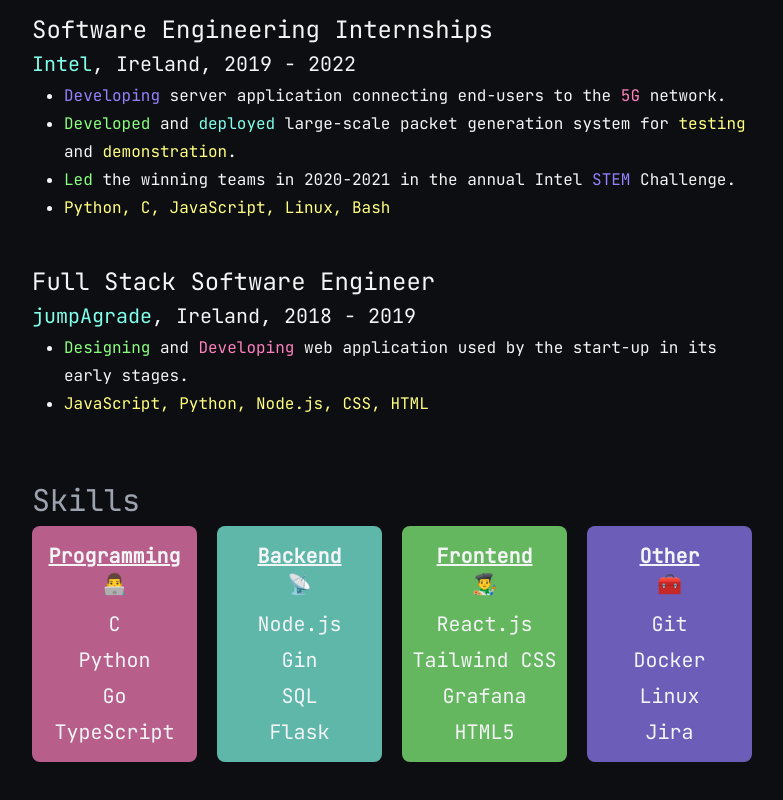
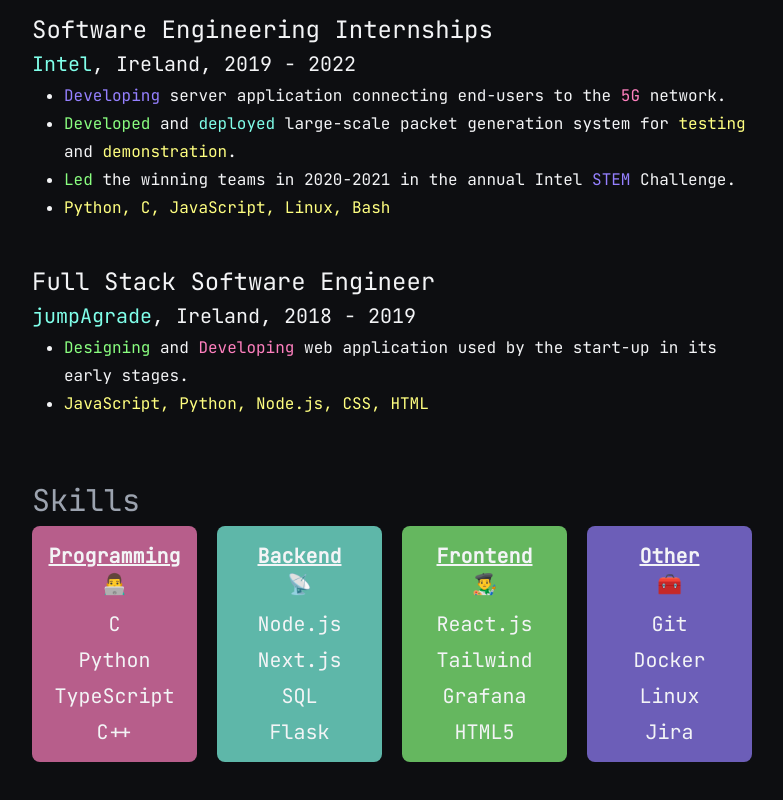
Before and after one commit to dominik224/portfolio-site, a Next.js app: page /about in a window 1280 px wide. Shown: the part 1042-1842 px from the top of the page, without its empty margins (248-1031 px from the left). Built offline with nearby package versions, Linux system fonts and the light colour scheme.

Commit message:
Updated skills

```diff
--- a/pages/about.tsx
+++ b/pages/about.tsx
@@ -145,8 +145,8 @@ const chapters = [
           <ul className="text-sm md:text-xl space-y-2 md:space-x-0">
             <li>C</li>
             <li>Python</li>
-            <li>Go</li>
             <li>TypeScript</li>
+            <li>C++</li>
           </ul>
         </div>
         <div className={`${skillCardStyle} bg-dblue`}>
@@ -155,7 +155,7 @@ const chapters = [
           </span>
           <ul className="text-sm md:text-xl space-y-2 md:space-x-0">
             <li>Node.js</li>
-            <li>Gin</li>
+            <li>Next.js</li>
             <li>SQL</li>
             <li>Flask</li>
           </ul>
@@ -166,7 +166,7 @@ const chapters = [
           </span>
           <ul className="text-sm md:text-xl space-y-2 md:space-x-0">
             <li>React.js</li>
-            <li>Tailwind CSS</li>
+            <li>Tailwind</li>
             <li>Grafana</li>
             <li>HTML5</li>
           </ul>
```
